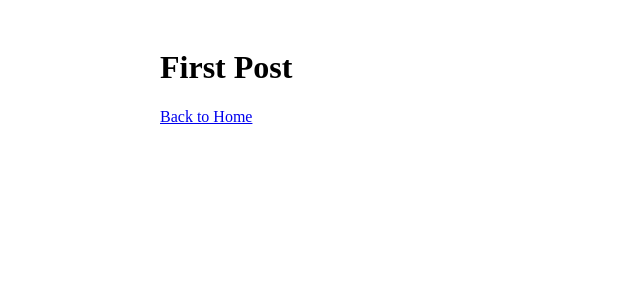
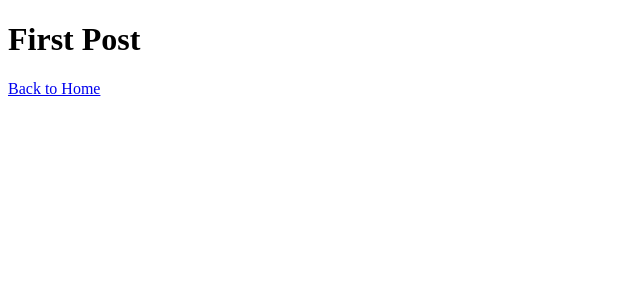
Before and after one commit to codedamn-classrooms/nextjs-simple-blog-app, a Next.js app: page /posts/first-post in a window 1280 px wide. Shown: the top 300 px of the page, without its empty margins (0-640 px from the left). Built offline with nearby package versions, Linux system fonts and the light colour scheme.

Commit message:
Configured defaults

```diff
--- a/pages/posts/first-post.jsx
+++ b/pages/posts/first-post.jsx
@@ -1,10 +1,9 @@
 import Link from 'next/link'
 import Head from 'next/head'
-import styles from './styles.module.scss'
 
 export default function () {
 	return (
-		<div id="codedamn-post-container" className={styles.post}>
+		<div>
 			<h1>First Post</h1>
 			<Link href="/">
 				<a>Back to Home</a>
--- a/pages/posts/styles.module.scss
+++ /dev/null
@@ -1,5 +0,0 @@
-.post {
-	padding: 20px;
-	margin: 0 auto;
-	max-width: 960px;
-}
```
